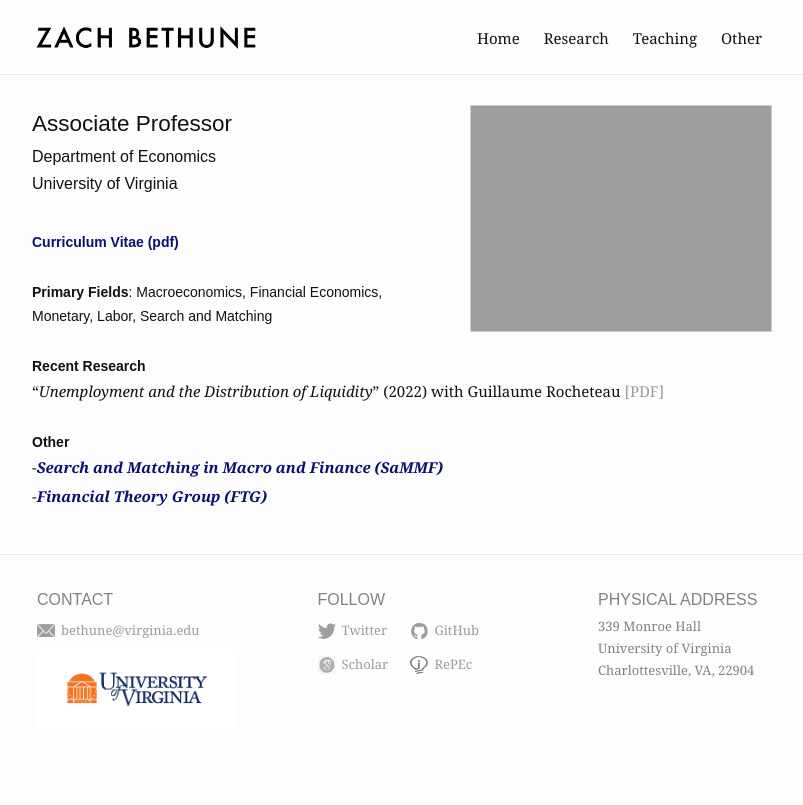
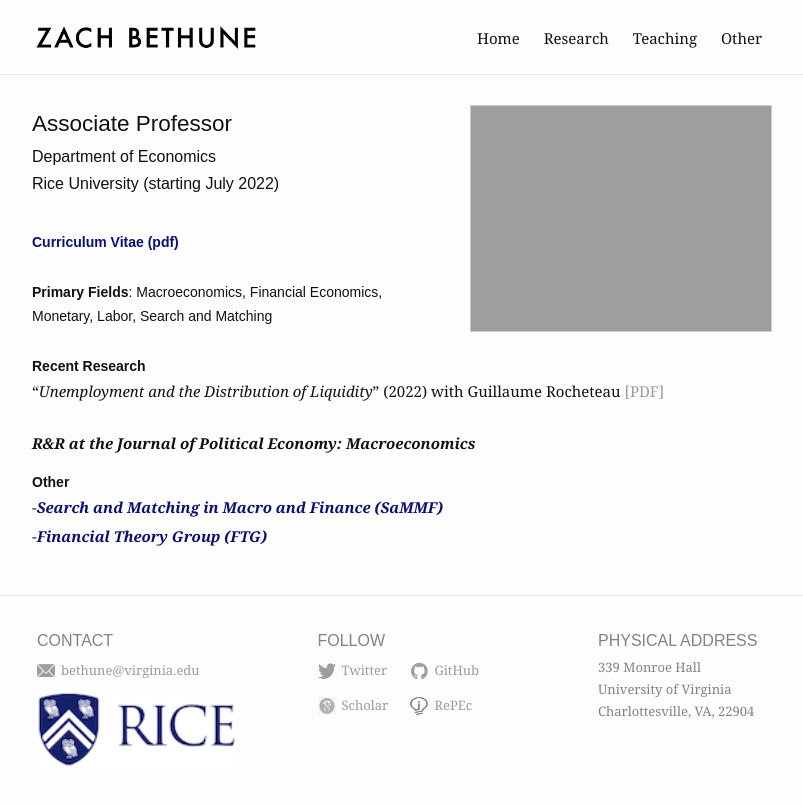
Before and after one commit to zbethune/zbethune.github.io, a Jekyll site: the page built from index.md, in a window 1280 px wide. Shown: the top 805 px of the page, without its empty margins (238-1041 px from the left). Built offline with Jekyll 4.4.1, drawn with Linux system fonts in a browser that asks for light colours; comment, search, counter and statistics services are not loaded; our own code applies the rules of GitHub Pages for plain Markdown files.

Commit message:
update website

```diff
--- a/_includes/footer.html
+++ b/_includes/footer.html
@@ -22,7 +22,7 @@
               </a>
             </div>
             <p style="margin-bottom:-.40cm;"></p>
-            <p><img src="../assets/img/uva_logo_color.png" alt="uva" width="200" class="left" /></p>
+            <p><img src="../assets/img/rice_logo_2.png" alt="uva" width="200" class="left" /></p>
 
           {% endfor %}
         </div>
--- a/index.md
+++ b/index.md
@@ -11,7 +11,7 @@ profile_picture:
 #### Department of Economics
 <p style="margin-bottom:-.40cm;"></p>
 
-#### University of Virginia
+#### Rice University (starting July 2022)
 <p style="margin-bottom: .9cm;"></p>
 
 
@@ -30,7 +30,7 @@ profile_picture:
 <p style="margin-bottom:-.40cm;"></p>
 
 "*Unemployment and the Distribution of Liquidity*" (2022) with Guillaume Rocheteau <a href="./assets/pdfs/BR_Jan2022.pdf" target="_blank" rel="noopener noreferrer">[PDF]</a>
-<p style="margin-bottom:.70cm;"></p>
+<p style="margin-bottom:.70cm;"></p> ***R&R at the Journal of Political Economy: Macroeconomics***
 
 ##### **Other**
 <p style="margin-bottom:-.40cm;"></p>
```
Also changed, not shown: assets/img/rice_logo_2.png (added).
